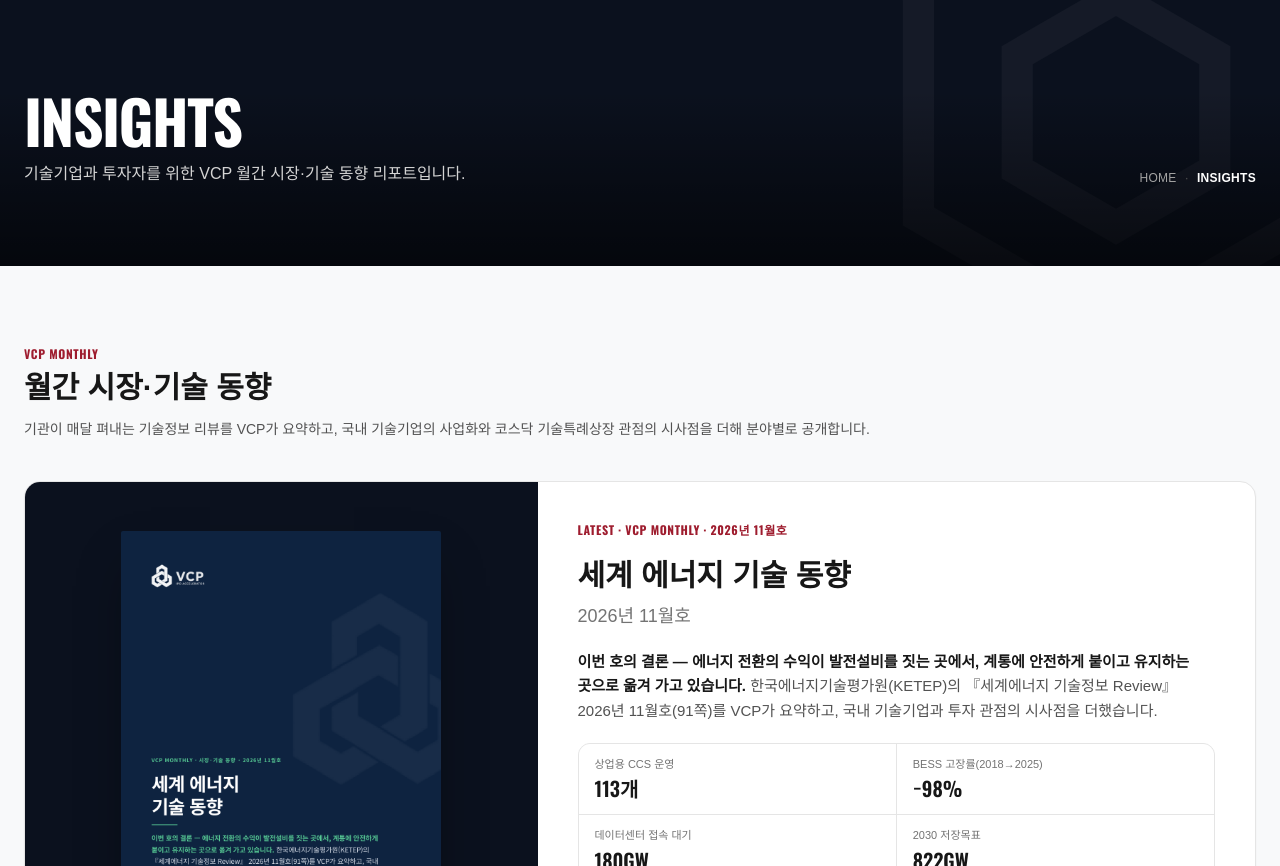
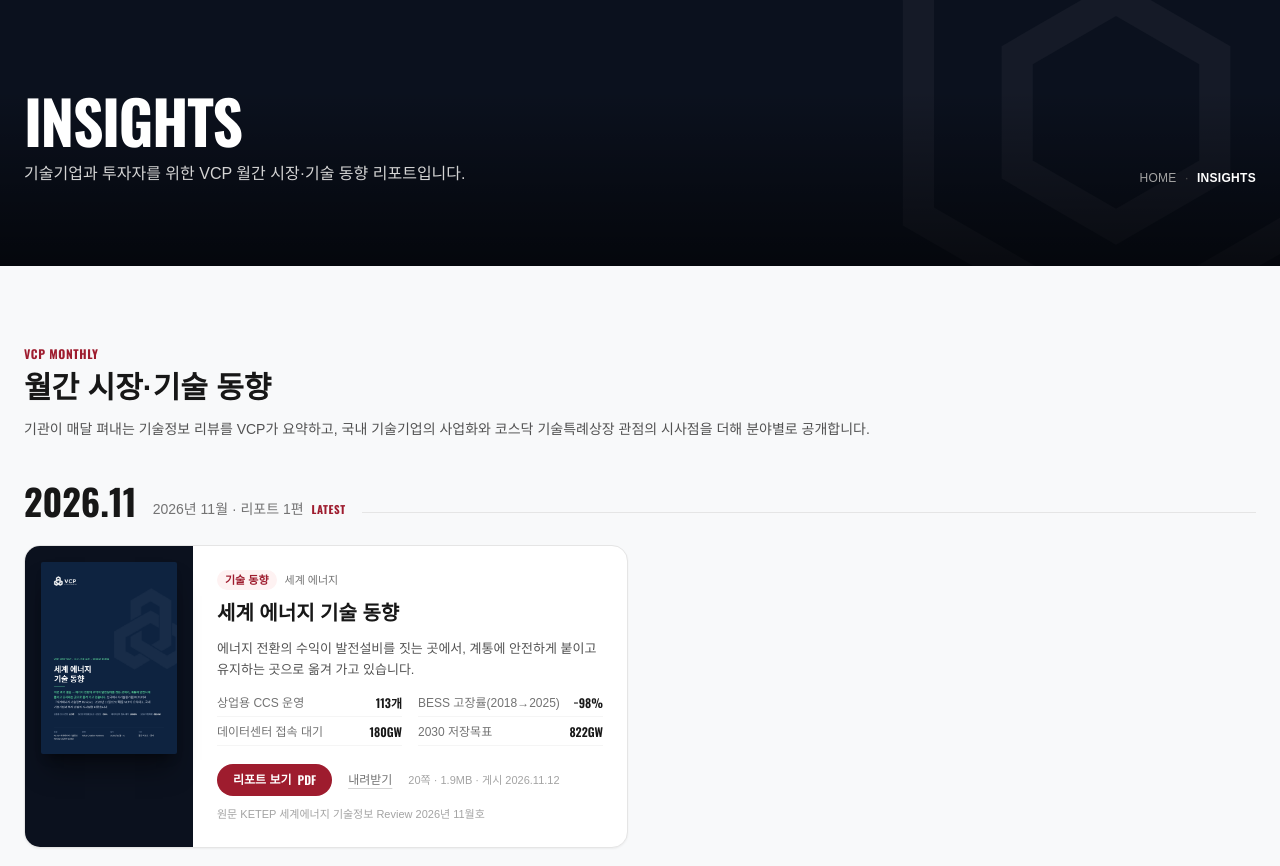
Before and after one commit to valuecreation2026/vcp, a plain HTML site: page insights.html in a window 1280 px wide. Shown: the part 86-952 px from the top of the page. Drawn offline with nearby package versions, Linux system fonts and the light colour scheme; a web font is replaced by a local one.

Commit message:
Insights: 목록 다시 그리기 (VCP 대시보드 · HOON)

```diff
--- a/insights.html
+++ b/insights.html
@@ -69,21 +69,31 @@
     </div>
     <div id="reports">
 <!--REPORTS:START-->
-
-      <article class="report bg-white rounded-2xl border border-neutral-200 shadow-sm overflow-hidden grid grid-cols-1 md:grid-cols-12" data-series="세계 에너지 기술 동향">
-        <a href="reports/VCP-세계에너지기술동향-2026-11_v1.pdf" target="_blank" rel="noopener" class="md:col-span-5 bg-vcp-navy p-8 md:p-10 flex items-center justify-center">
-          <img src="reports/covers/energy-2026-11.png" alt="세계 에너지 기술 동향 2026년 11월호 표지" class="w-full max-w-xs shadow-2xl shadow-black/40 rounded-sm" loading="lazy" />
-        </a>
-        <div class="md:col-span-7 p-8 md:p-10 flex flex-col gap-5">
-          <div class="text-xs font-oswald text-vcp-red font-bold uppercase tracking-wider">Latest · VCP Monthly · 2026년 11월호</div>
-          <h3 class="text-2xl md:text-3xl font-bold text-neutral-900 break-keep leading-tight">세계 에너지 기술 동향<span class="block text-base md:text-lg font-medium text-neutral-500 mt-2">2026년 11월호</span></h3>
-          <p class="text-sm md:text-[15px] text-neutral-600 leading-relaxed font-light break-keep [&_strong]:font-semibold [&_strong]:text-neutral-900"><strong>이번 호의 결론 — 에너지 전환의 수익이 발전설비를 짓는 곳에서, 계통에 안전하게 붙이고 유지하는 곳으로 옮겨 가고 있습니다.</strong> 한국에너지기술평가원(KETEP)의 『세계에너지 기술정보 Review』 2026년 11월호(91쪽)를 VCP가 요약하고, 국내 기술기업과 투자 관점의 시사점을 더했습니다.</p>
-          <dl class="grid grid-cols-2 gap-px bg-neutral-200 rounded-xl overflow-hidden border border-neutral-200"><div class="bg-white px-4 py-3"><dt class="text-[11px] text-neutral-500 break-keep">상업용 CCS 운영</dt><dd class="text-xl font-oswald font-semibold text-neutral-900 mt-0.5">113개</dd></div><div class="bg-white px-4 py-3"><dt class="text-[11px] text-neutral-500 break-keep">BESS 고장률(2018→2025)</dt><dd class="text-xl font-oswald font-semibold text-neutral-900 mt-0.5">−98%</dd></div><div class="bg-white px-4 py-3"><dt class="text-[11px] text-neutral-500 break-keep">데이터센터 접속 대기</dt><dd class="text-xl font-oswald font-semibold text-neutral-900 mt-0.5">180GW</dd></div><div class="bg-white px-4 py-3"><dt class="text-[11px] text-neutral-500 break-keep">2030 저장목표</dt><dd class="text-xl font-oswald font-semibold text-neutral-900 mt-0.5">822GW</dd></div></dl>
-          <div class="flex flex-wrap gap-3 pt-1"><a href="reports/VCP-세계에너지기술동향-2026-11_v1.pdf" target="_blank" rel="noopener" class="inline-flex items-center gap-2 px-6 py-3 text-sm rounded-full bg-vcp-red hover:bg-vcp-darkred text-white font-semibold transition-colors">리포트 보기 <span class="font-oswald">PDF</span></a><a href="reports/VCP-세계에너지기술동향-2026-11_v1.pdf" download class="inline-flex items-center gap-2 px-6 py-3 text-sm rounded-full border border-neutral-300 hover:border-neutral-900 text-neutral-800 font-semibold transition-colors">내려받기</a></div>
-          <p class="text-xs text-neutral-400 break-keep">원문 KETEP 세계에너지 기술정보 Review 2026년 11월호 <span class="text-neutral-300">·</span> 20쪽 <span class="text-neutral-300">·</span> 1.9MB <span class="text-neutral-300">·</span> 게시 2026.11.12</p>
+<div data-by="">
+      <section class="month-group " id="m-2026-11">
+        <div class="flex items-end gap-4 mb-6">
+          <h3 class="font-oswald text-3xl md:text-4xl font-bold text-neutral-900 leading-none">2026.11</h3>
+          <div class="pb-0.5 text-sm text-neutral-500">2026년 11월 · 리포트 1편 <span class="ml-1 text-[11px] font-oswald font-bold tracking-wider text-vcp-red">LATEST</span></div>
+          <div class="flex-1 h-px bg-neutral-200 mb-2"></div>
         </div>
-      </article>
-
+        <div class="grid grid-cols-1 lg:grid-cols-2 gap-6">
+        <article class="report bg-white rounded-2xl border border-neutral-200 shadow-sm overflow-hidden grid grid-cols-[112px_1fr] sm:grid-cols-[168px_1fr]" data-kind="기술 동향" data-series="세계 에너지 기술 동향">
+          <a href="reports/VCP-세계에너지기술동향-2026-11_v1.pdf" target="_blank" rel="noopener" class="bg-vcp-navy p-3 sm:p-4 flex items-start justify-center"><img src="reports/covers/energy-2026-11.png" alt="세계 에너지 기술 동향 2026년 11월호 표지" class="w-full shadow-xl shadow-black/40 rounded-sm" loading="lazy" /></a>
+          <div class="p-5 sm:p-6 flex flex-col gap-2.5 min-w-0">
+            <div class="flex flex-wrap items-center gap-2 text-[11px]"><span class="px-2 py-0.5 rounded-full font-semibold bg-red-50 text-vcp-red">기술 동향</span><span class="text-neutral-500">세계 에너지</span></div>
+            <h4 class="text-xl font-bold text-neutral-900 break-keep leading-snug">세계 에너지 기술 동향</h4>
+            <p class="text-[13px] text-neutral-600 leading-relaxed break-keep line-clamp-3">에너지 전환의 수익이 발전설비를 짓는 곳에서, 계통에 안전하게 붙이고 유지하는 곳으로 옮겨 가고 있습니다.</p>
+            <dl class="grid grid-cols-2 gap-x-4 gap-y-1.5 text-[12px] mt-1"><div class="flex justify-between gap-3 border-b border-neutral-100 pb-1"><dt class="text-neutral-500 truncate">상업용 CCS 운영</dt><dd class="font-oswald font-semibold text-neutral-900 whitespace-nowrap">113개</dd></div><div class="flex justify-between gap-3 border-b border-neutral-100 pb-1"><dt class="text-neutral-500 truncate">BESS 고장률(2018→2025)</dt><dd class="font-oswald font-semibold text-neutral-900 whitespace-nowrap">−98%</dd></div><div class="flex justify-between gap-3 border-b border-neutral-100 pb-1"><dt class="text-neutral-500 truncate">데이터센터 접속 대기</dt><dd class="font-oswald font-semibold text-neutral-900 whitespace-nowrap">180GW</dd></div><div class="flex justify-between gap-3 border-b border-neutral-100 pb-1"><dt class="text-neutral-500 truncate">2030 저장목표</dt><dd class="font-oswald font-semibold text-neutral-900 whitespace-nowrap">822GW</dd></div></dl>
+            <div class="mt-auto pt-2 flex flex-wrap items-center gap-x-4 gap-y-2">
+              <a href="reports/VCP-세계에너지기술동향-2026-11_v1.pdf" target="_blank" rel="noopener" class="inline-flex items-center gap-1.5 px-4 py-2 text-xs rounded-full bg-vcp-red hover:bg-vcp-darkred text-white font-semibold transition-colors">리포트 보기 <span class="font-oswald">PDF</span></a>
+              <a href="reports/VCP-세계에너지기술동향-2026-11_v1.pdf" download class="text-xs text-neutral-500 hover:text-neutral-900 underline underline-offset-4 decoration-neutral-300">내려받기</a>
+              <span class="text-[11px] text-neutral-400">20쪽 · 1.9MB · 게시 2026.11.12</span>
+            </div>
+            <p class="text-[11px] text-neutral-400 break-keep">원문 KETEP 세계에너지 기술정보 Review 2026년 11월호</p>
+          </div>
+        </article>
+        </div>
+      </section></div>
 <!--REPORTS:END-->
     </div>
     <div class="mt-16 grid grid-cols-1 md:grid-cols-12 gap-6 items-center bg-white rounded-2xl border border-neutral-200 p-8">
```
